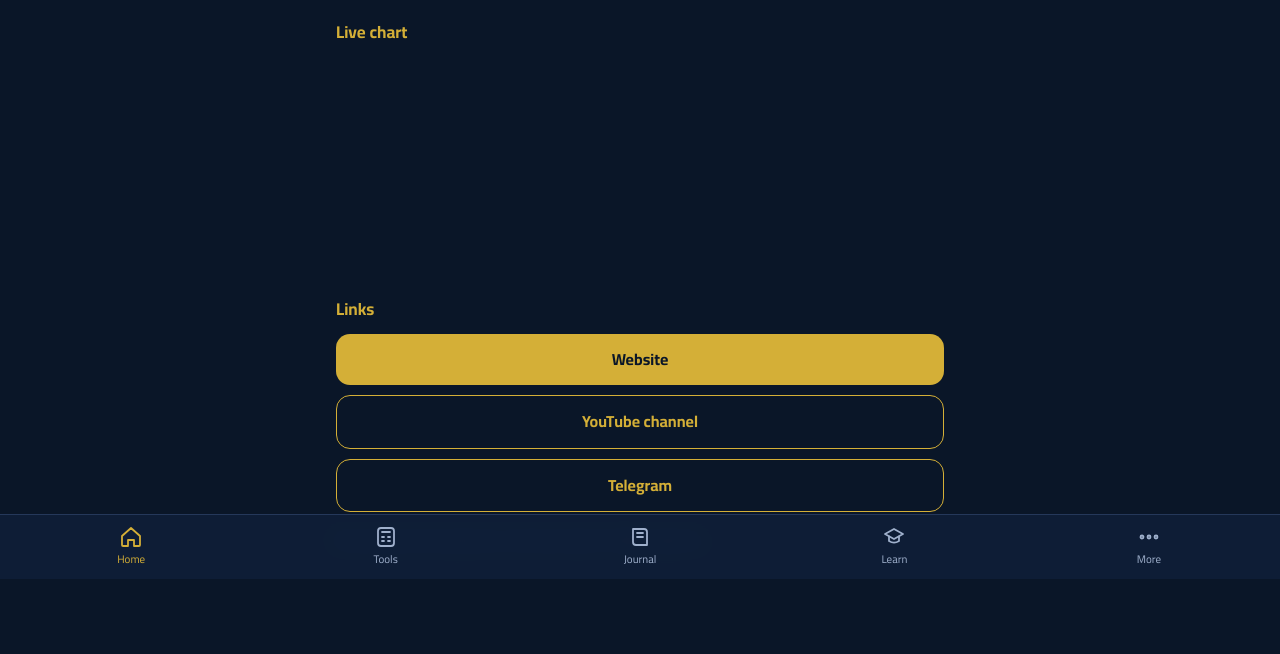
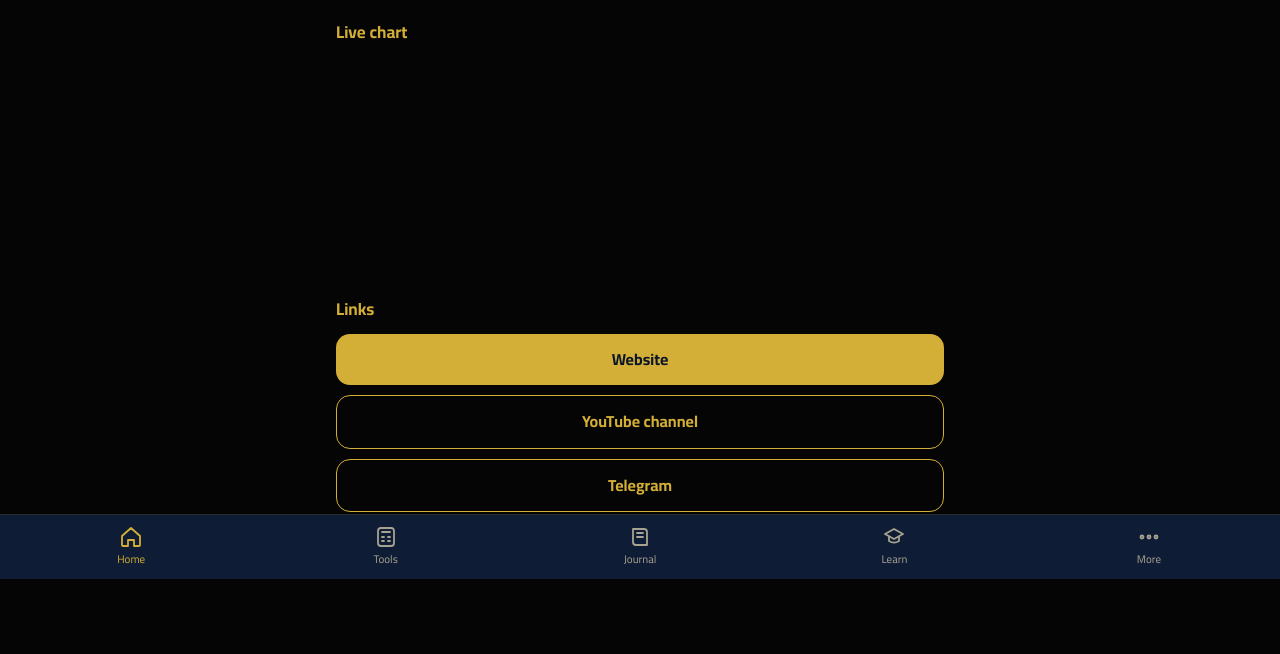
Before and after one commit to weam-a-sam-fx/apps, a plain HTML site: page wf.html in a window 1280 px wide. Shown: the part 221-875 px from the top of the page. Drawn offline with Linux system fonts and the light colour scheme; a script that the page names is missing.

Commit message:
Modify theme color and styles in wf.html
Updated theme color and CSS variables in the HTML file.

```diff
--- a/wf.html
+++ b/wf.html
@@ -1,3 +1,3 @@
-<!doctype html><html><head><meta charset="utf-8"><meta name="viewport" content="width=device-width,initial-scale=1,viewport-fit=cover"><title>WEAM FX</title><meta name="description" content="WEAM FX: gold, tools and journal"><meta name="theme-color" content="#0a1628">
-<link rel="manifest" href="wf.webmanifest"><link rel="icon" href="wf-icon.svg" type="image/svg+xml"><link rel="apple-touch-icon" href="wf-icon.svg"><link rel="preconnect" href="https://fonts.googleapis.com"><link href="https://fonts.googleapis.com/css2?family=Cairo:wght@400;600;700&display=swap" rel="stylesheet"><link rel="stylesheet" href="core.css"></head>
+<!doctype html><html><head><meta charset="utf-8"><meta name="viewport" content="width=device-width,initial-scale=1,viewport-fit=cover"><title>WEAM FX</title><meta name="description" content="WEAM FX: gold, tools and journal"><meta name="theme-color" content="#050505">
+<link rel="manifest" href="wf.webmanifest"><link rel="icon" href="wf-icon.svg" type="image/svg+xml"><link rel="apple-touch-icon" href="wf-icon.svg"><link rel="preconnect" href="https://fonts.googleapis.com"><link href="https://fonts.googleapis.com/css2?family=Cairo:wght@400;600;700&display=swap" rel="stylesheet"><link rel="stylesheet" href="core.css"><style>:root{--bg:#050505;--bg2:#0e0e0e;--card:#141414;--line:#2a2a2a;--gold:#d4af37;--gold2:#f0d77a;--tx:#f3ecd2;--mu:#a8a290}.hero{background:linear-gradient(135deg,#1f1a0a,#0e0e0e)!important;border-color:#4a3d12!important}header{background:#050505!important}</style></head>
 <body><script src="wf.js"></script><script src="core.js"></script><script>boot()</script></body></html>
```
